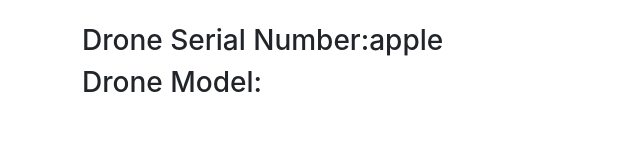
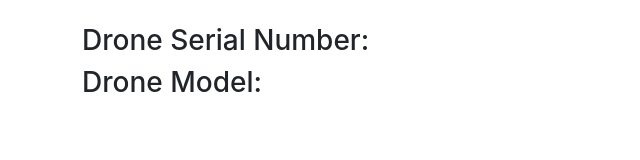
Before and after one commit to shepherd-06/Birdnest, a React (Create React App) app: page / in a window 1280 px wide. Shown: the top 160 px of the page, without its empty margins (0-640 px from the left). Built offline with nearby package versions, Linux system fonts and the light colour scheme; no server answers.

Commit message:
readme updated, states added

```diff
--- a/src/App.js
+++ b/src/App.js
@@ -1,25 +1,58 @@
 import './App.css';
+import React, { useState } from 'react';
+import './drone';
+import Drone from './drone';
+
 import axios from 'axios';
 import { XMLParser } from 'fast-xml-parser';
-import DroneView from './drone';
 
-async function fetch_data() {
-  let report = null;
+
+// function fetch_data(setReport) {
+//   axios.get('https://assignments.reaktor.com/birdnest/drones/', {
+//     'Access-Control-Allow-Origin': '*',
+//   })
+//     .then((textResponse) => {
+//       let parsed_xml = new XMLParser().parse(textResponse['data']);
+//       let report = parsed_xml['report'];
+//       console.log(report);
+//       setReport(report);
+//     })
+//     .catch((error) => {
+//       console.log(error);
+//     });
+// }
+
+class App extends React.Component {
+
+  constructor(props) {
+    super(props);
+    this.state = {
+      report: null,
+      counter: 0,
+    };
+  }
+
+  componentDidMount() {
+    // fetch_data(this.setReport());
     axios.get('https://assignments.reaktor.com/birdnest/drones/', {
       'Access-Control-Allow-Origin': '*',
     })
       .then((textResponse) => {
         let parsed_xml = new XMLParser().parse(textResponse['data']);
-      report = parsed_xml['report'];
+        let report_data = parsed_xml['report'];
+        this.setState({
+          report: report_data
+        })
       })
       .catch((error) => {
         console.log(error);
       });
   }
 
-function App() {
-  fetch_data();
-
+  render() {
+    // console.log("-------");
+    // console.log(this.state.report);
+    // console.log("-------");
     return (
       <div className="container">
         {/* <header className="App-header">
@@ -33,7 +66,7 @@
           <br></br>
           <div className="col-lg-6">
             {/* we will view the list of drones in the left side of the pane. */}
-          <DroneView drone_serial_number={"apple"} />
+            <Drone drones={this.state.report} />
           </div>
 
           <div className='col-lg-6'>
@@ -44,5 +77,6 @@
       </div>
     );
   }
+}
 
 export default App;
--- a/src/drone.js
+++ b/src/drone.js
@@ -1,38 +1,18 @@
-/* <serialNumber>SN-fuw-_6D-no</serialNumber>
-<model>Eagle</model>
-<manufacturer>MegaBuzzer Corp</manufacturer>
-<mac>fc:18:e9:1f:cf:b6</mac>
-<ipv4>132.243.41.217</ipv4>
-<ipv6>9992:c017:f67c:998e:0633:4c9e:f59b:e95f</ipv6>
-<firmware>1.6.4</firmware>
-<positionY>375940.62656280556</positionY>
-<positionX>278534.15577558056</positionX>
-<altitude>4947.574486349208</altitude>
-</drone> */
-import React from "react";
+import DroneView from './drone_view';
 
-class DroneView extends React.Component {
-
-    constructor(props) {
-        super(props);
-        this.state = {
-            drone_serial_number: "Default Drone Serial",
-            drone_model: "Default Drone Model",
-        };
-    }
-
-    render() {
-        return (<div>
-            <h3>
-                Drone Serial Number:
-                {this.props.drone_serial_number}
-            </h3>
-            <h3>
-                Drone Model:
-                {this.props.drone_model}
-            </h3>
-        </div >);
+function Drone(drones) {
+    if (drones != null) {
+        return (
+            <div>
+                <DroneView />
+            </div >);
+    } else {
+        return (
+            <div>
+                <p> modify empty val</p>
+            </div>
+        )
     }
 }
 
-export default DroneView;
+export default Drone;
--- /dev/null
+++ b/src/drone_view.js
@@ -0,0 +1,38 @@
+/* <serialNumber>SN-fuw-_6D-no</serialNumber>
+<model>Eagle</model>
+<manufacturer>MegaBuzzer Corp</manufacturer>
+<mac>fc:18:e9:1f:cf:b6</mac>
+<ipv4>132.243.41.217</ipv4>
+<ipv6>9992:c017:f67c:998e:0633:4c9e:f59b:e95f</ipv6>
+<firmware>1.6.4</firmware>
+<positionY>375940.62656280556</positionY>
+<positionX>278534.15577558056</positionX>
+<altitude>4947.574486349208</altitude>
+</drone> */
+import React from "react";
+
+class DroneView extends React.Component {
+
+    constructor(props) {
+        super(props);
+        this.state = {
+            drone_serial_number: "Default Drone Serial",
+            drone_model: "Default Drone Model",
+        };
+    }
+
+    render() {
+        return (<div>
+            <h3>
+                Drone Serial Number:
+                {this.props.drone_serial_number}
+            </h3>
+            <h3>
+                Drone Model:
+                {this.props.drone_model}
+            </h3>
+        </div >);
+    }
+}
+
+export default DroneView;
```
Also changed, not shown: 1 other file (tests, documents, lock files or other folders). Lines whose indentation alone changed are shown as unchanged.
